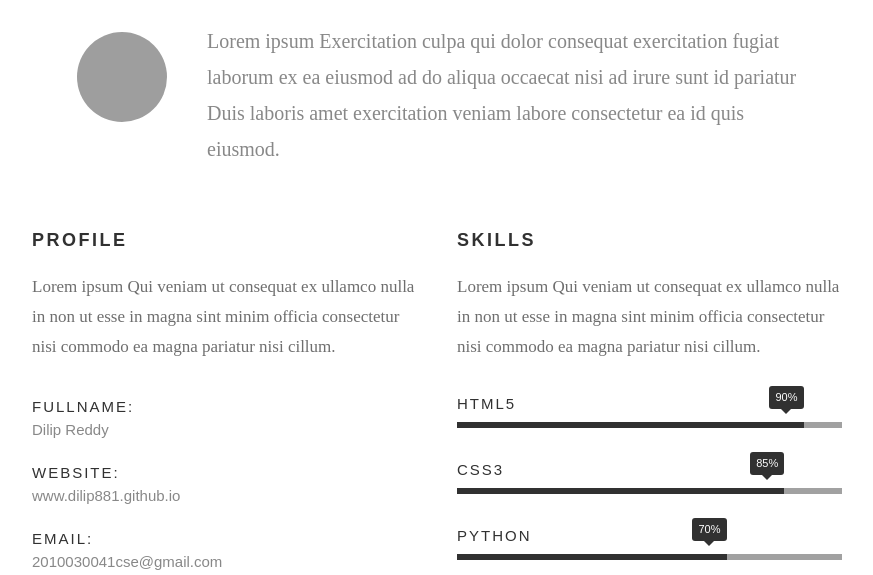
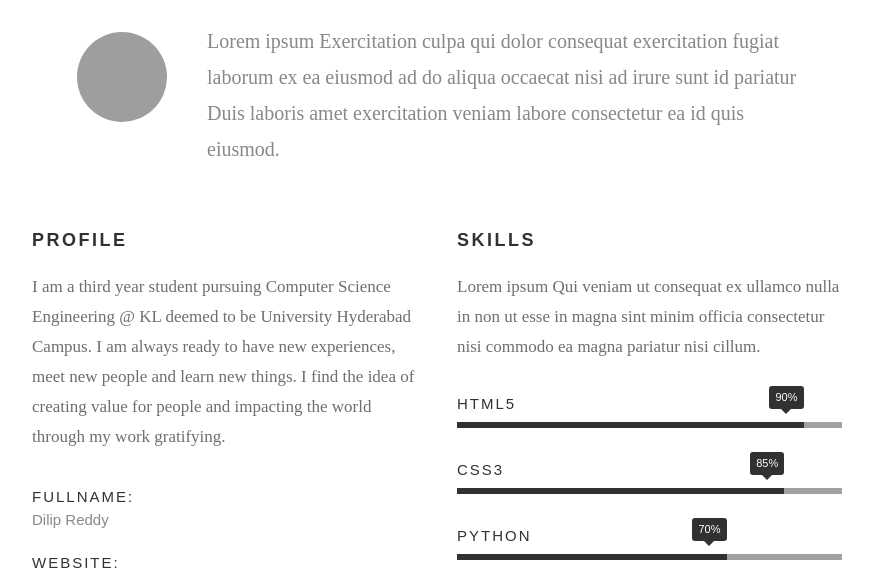
Before and after one commit to dilip881/dilip881.github.io, a plain HTML site: page index.html in a window 1280 px wide. Shown: the part 217-792 px from the top of the page, without its empty margins (203-1076 px from the left). Drawn offline with Linux system fonts and the light colour scheme; grey boxes are pictures that could not be loaded.

Commit message:
Update index.html

```diff
--- a/index.html
+++ b/index.html
@@ -28,7 +28,8 @@
    		<div class="col-six tab-full">
 
    			<h3>Profile</h3>
-   			<p>Lorem ipsum Qui veniam ut consequat ex ullamco nulla in non ut esse in magna sint minim officia consectetur nisi commodo ea magna pariatur nisi cillum.</p>
+   			<p>I am a third year student pursuing Computer Science Engineering @ KL deemed to be University Hyderabad Campus. I am always ready to have new experiences, meet new people and learn new things. I find the idea of creating value for people and impacting the world through my work gratifying.
+</p>
 
    			<ul class="info-list">
    				<li>
```
